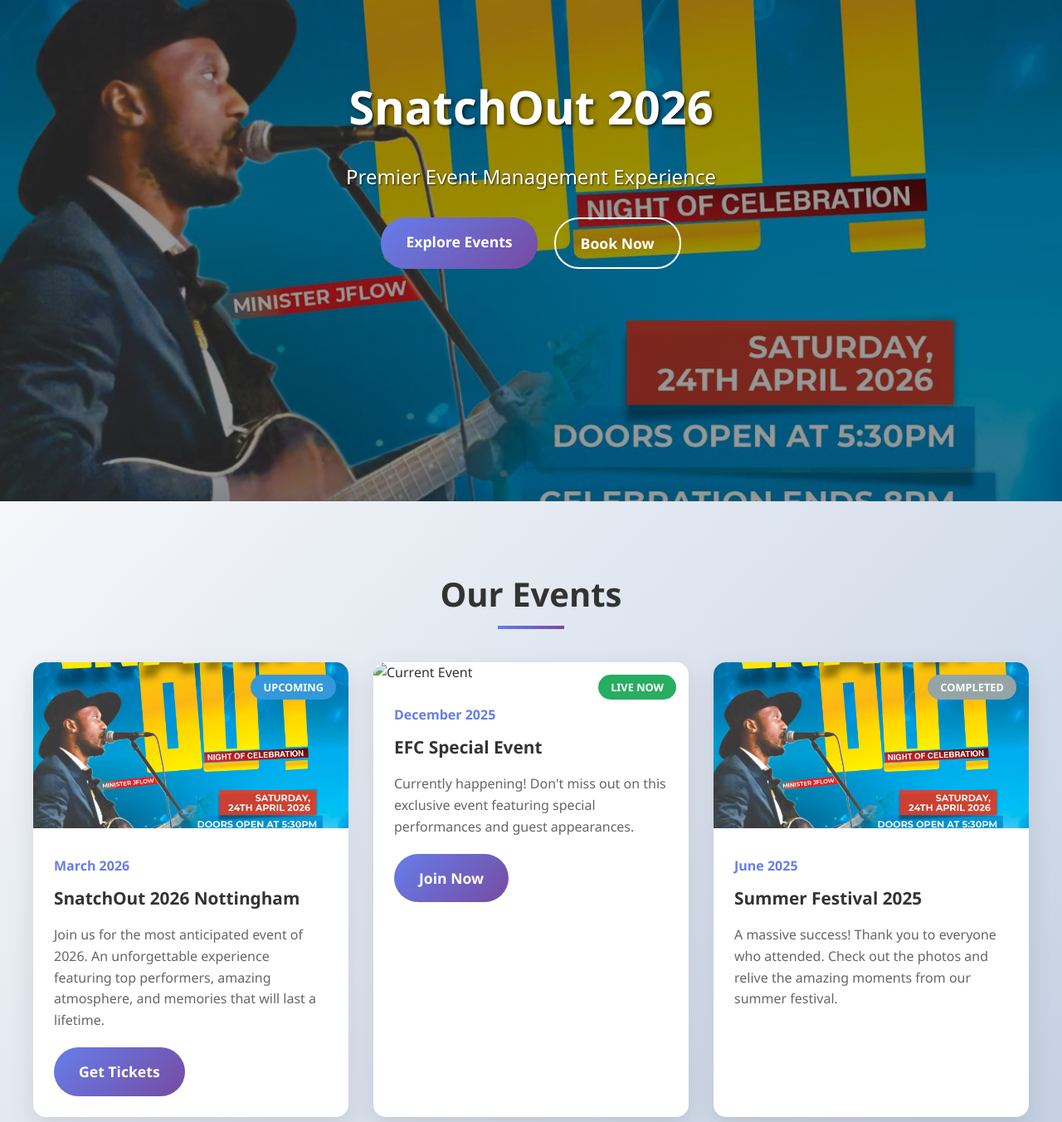
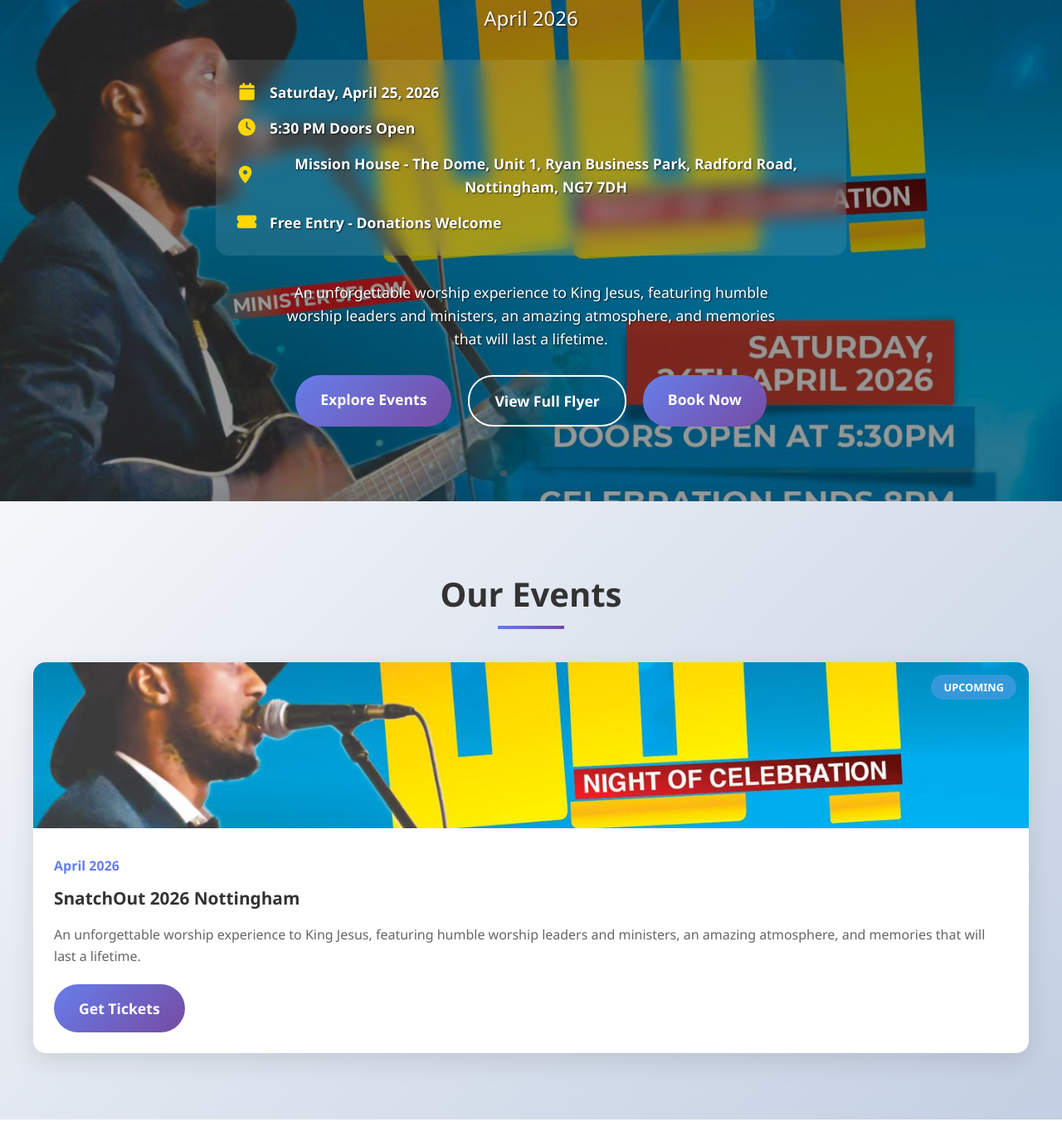
Before and after one commit to baypp6577/snatchout, a website: page index.html in a window 1280 px wide. Shown: the part 266-1618 px from the top of the page at 83% size. Drawn offline with Linux system fonts and the light colour scheme.

Commit message:
fixing build approach

```diff
--- a/index.html
+++ b/index.html
@@ -138,6 +138,47 @@
             font-size: 1.5rem;
             margin-bottom: 30px;
             text-shadow: 1px 1px 2px rgba(0,0,0,0.7);
+        }
+
+        .event-details-hero {
+            display: flex;
+            flex-direction: column;
+            gap: 15px;
+            margin-bottom: 30px;
+            background: rgba(255,255,255,0.1);
+            padding: 25px;
+            border-radius: 15px;
+            backdrop-filter: blur(10px);
+        }
+
+        .event-details-hero .detail-item {
+            display: flex;
+            align-items: center;
+            gap: 15px;
+            font-size: 1.1rem;
+        }
+
+        .event-details-hero .detail-item i {
+            font-size: 1.3rem;
+            color: #ffd700;
+            width: 25px;
+            text-align: center;
+        }
+
+        .event-details-hero .detail-item span {
+            color: white;
+            text-shadow: 1px 1px 2px rgba(0,0,0,0.7);
+        }
+
+        .hero-description {
+            margin-bottom: 30px;
+            font-size: 1.1rem;
+            line-height: 1.6;
+            color: white;
+            text-shadow: 1px 1px 2px rgba(0,0,0,0.7);
+            max-width: 600px;
+            margin-left: auto;
+            margin-right: auto;
         }
 
         .hero-buttons {
@@ -362,10 +403,35 @@
     <section class="hero" id="home">
         <div class="hero-content">
             <h1>SnatchOut 2026</h1>
-            <p class="subtitle">Premier Event Management Experience</p>
+            <p class="subtitle">April 2026</p>
+
+            <div class="event-details-hero">
+                <div class="detail-item">
+                    <i class="fas fa-calendar"></i>
+                    <span><strong>Saturday, April 25, 2026</strong></span>
+                </div>
+                <div class="detail-item">
+                    <i class="fas fa-clock"></i>
+                    <span><strong>5:30 PM Doors Open</strong></span>
+                </div>
+                <div class="detail-item">
+                    <i class="fas fa-map-marker-alt"></i>
+                    <span><strong>Mission House - The Dome, Unit 1, Ryan Business Park, Radford Road, Nottingham, NG7 7DH</strong></span>
+                </div>
+                <div class="detail-item">
+                    <i class="fas fa-ticket-alt"></i>
+                    <span><strong>Free Entry - Donations Welcome</strong></span>
+                </div>
+            </div>
+
+            <div class="hero-description">
+                <p>An unforgettable worship experience to King Jesus, featuring humble worship leaders and ministers, an amazing atmosphere, and memories that will last a lifetime.</p>
+            </div>
+
             <div class="hero-buttons">
                 <a href="#events" class="btn btn-primary">Explore Events</a>
-                <a href="#" class="btn btn-secondary" onclick="openEventbrite()">Book Now</a>
+                <a href="#" class="btn btn-secondary" onclick="openFlyerModal()">View Full Flyer</a>
+                <a href="#" class="btn btn-primary" onclick="openEventbrite()">Book Now</a>
             </div>
         </div>
     </section>
@@ -381,34 +447,10 @@
                     <span class="event-status status-future">UPCOMING</span>
                     <img src="./2026_snatchout.jpeg" alt="SnatchOut 2026" class="event-image">
                     <div class="event-content">
-                        <div class="event-date">March 2026</div>
+                        <div class="event-date">April 2026</div>
                         <h3 class="event-title">SnatchOut 2026 Nottingham</h3>
-                        <p class="event-description">Join us for the most anticipated event of 2026. An unforgettable experience featuring top performers, amazing atmosphere, and memories that will last a lifetime.</p>
+                        <p class="event-description">An unforgettable worship experience to King Jesus, featuring humble worship leaders and ministers, an amazing atmosphere, and memories that will last a lifetime.</p>
                         <a href="#" class="btn btn-primary" onclick="openEventbrite()">Get Tickets</a>
-                    </div>
-                </div>
-
-                <!-- Present Event -->
-                <div class="event-card">
-                    <span class="event-status status-present">LIVE NOW</span>
-                    <img src="./Photo from EFC" alt="Current Event" class="event-image">
-                    <div class="event-content">
-                        <div class="event-date">December 2025</div>
-                        <h3 class="event-title">EFC Special Event</h3>
-                        <p class="event-description">Currently happening! Don't miss out on this exclusive event featuring special performances and guest appearances.</p>
-                        <a href="#" class="btn btn-primary" onclick="openEventbrite()">Join Now</a>
-                    </div>
-                </div>
-
-                <!-- Past Event -->
-                <div class="event-card">
-                    <span class="event-status status-past">COMPLETED</span>
-                    <img src="./2026_snatchout.jpeg" alt="Past Event" class="event-image">
-                    <div class="event-content">
-                        <div class="event-date">June 2025</div>
-                        <h3 class="event-title">Summer Festival 2025</h3>
-                        <p class="event-description">A massive success! Thank you to everyone who attended. Check out the photos and relive the amazing moments from our summer festival.</p>
-                        <a href="#" class="btn btn-secondary">View Gallery</a>
                     </div>
                 </div>
             </div>
@@ -456,3 +498,38 @@
     </script>
 </body>
 </html>
+
+        // Eventbrite integration
+        function openEventbrite() {
+            // Replace with your actual Eventbrite URL
+            window.open('https://www.eventbrite.com/', '_blank');
+        }
+
+        // Smooth scrolling
+        document.querySelectorAll('a[href^="#"]').forEach(anchor => {
+            anchor.addEventListener('click', function (e) {
+                e.preventDefault();
+                const target = document.querySelector(this.getAttribute('href'));
+                if (target) {
+                    target.scrollIntoView({
+                        behavior: 'smooth',
+                        block: 'start'
+                    });
+                }
+            });
+        });
+
+        // Add scroll effect to navigation
+        window.addEventListener('scroll', function() {
+            const nav = document.querySelector('nav');
+            if (window.scrollY > 50) {
+                nav.style.background = 'linear-gradient(135deg, rgba(102, 126, 234, 0.95) 0%, rgba(118, 75, 162, 0.95) 100%)';
+                nav.style.backdropFilter = 'blur(10px)';
+            } else {
+                nav.style.background = 'linear-gradient(135deg, #667eea 0%, #764ba2 100%)';
+                nav.style.backdropFilter = 'none';
+            }
+        });
+    </script>
+</body>
+</html>
--- a/package.json
+++ b/package.json
@@ -7,7 +7,8 @@
     "start": "live-server --port=3000",
     "dev": "live-server --port=3000 --open=/index.html",
     "serve": "http-server -p 3000 -o",
-    "build": "echo 'No build process needed for static HTML'"
+    "build": "if not exist public mkdir public && copy index.html public\\ && copy \"2026_snatchout.jpeg\" public\\ && copy \"Photo from EFC\" public\\",
+    "deploy": "npm run build && vercel --prod"
   },
   "keywords": [
     "event",
```
Also changed, not shown: vercel.json (added).
